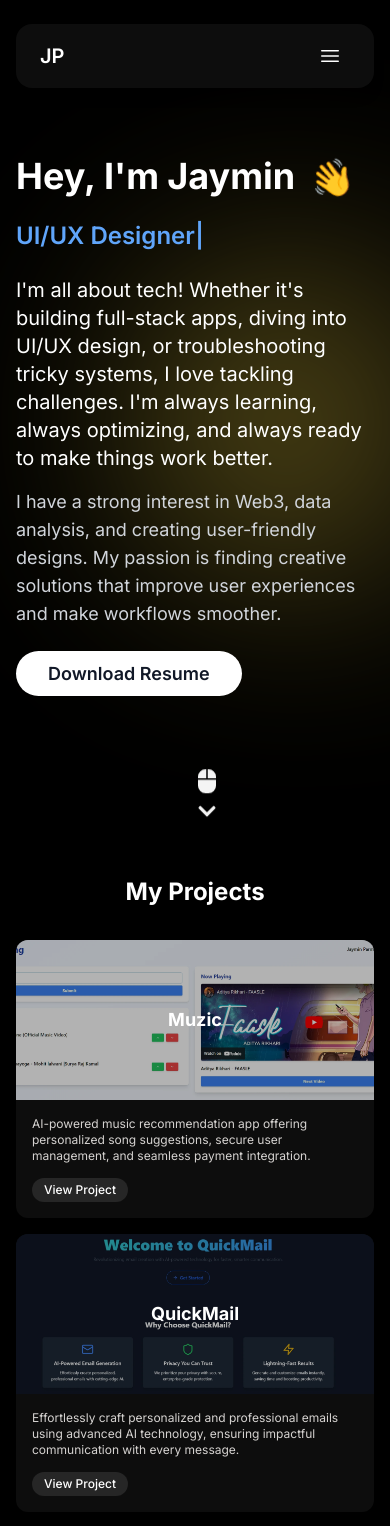
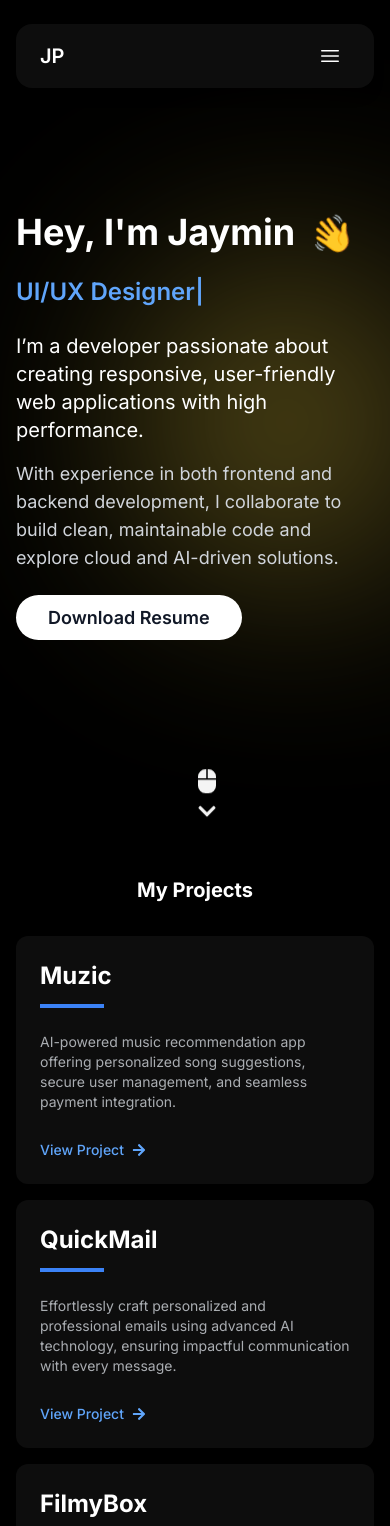
Before and after one commit to JayminSenpai2884/Jaymin_Portfolio, a React (Vite) app: page / in a window 390 px wide. Shown: the top 1526 px of the page. Built offline with nearby package versions, Linux system fonts and the light colour scheme.

Commit message:
Enhance Projects component with advanced animations and improved design

```diff
--- a/src/components/Projects.jsx
+++ b/src/components/Projects.jsx
@@ -1,6 +1,7 @@
 import React from 'react'
 import { motion } from 'framer-motion'
 import { PROJECTS } from '../constants'
+import { FaExternalLinkAlt, FaArrowRight } from 'react-icons/fa'
 
 const projectVariant = {
     hidden: { opacity: 0, y: 20 },
@@ -36,48 +37,103 @@ const BentoGrid = ({ children, className }) => (
 const BentoGridItem = ({ project, className }) => (
   <motion.div
     variants={projectVariant}
-    className={`group bg-white/5 backdrop-blur-lg rounded-xl overflow-hidden shadow-lg ${className}`}
+    className={`group bg-white/5 backdrop-blur-lg rounded-xl overflow-hidden shadow-lg hover:shadow-blue-500/20 transition-all duration-500 ${className}`}
     initial={{ opacity: 0, y: 20 }}
     whileInView={{ opacity: 1, y: 0 }}
     viewport={{ amount: 0.3 }}
     transition={{ duration: 0.5, type: "spring", stiffness: 50 }}
+    whileHover={{
+      y: -5,
+      transition: { duration: 0.3 }
+    }}
   >
-    <div className='relative overflow-hidden'>
-      <img
-        src={project.image}
-        alt={project.name}
-        className='w-full h-40 sm:h-48 object-cover transition-all duration-300 group-hover:brightness-110 group-hover:scale-105'
-      />
-      <div className='absolute top-0 left-0 w-full h-full bg-black/30 flex items-center justify-center transition-opacity duration-300 group-hover:opacity-0'>
-        <h3 className='text-lg sm:text-xl font-bold text-white text-center px-4'>
+    <div className='p-6 h-full flex flex-col'>
+      {/* Project Name with Animation */}
+      <motion.div
+        className='mb-6'
+        initial={{ x: 0 }}
+        whileHover={{ x: 5 }}
+        transition={{ duration: 0.3 }}
+      >
+        <motion.h3
+          className='text-2xl md:text-3xl font-bold text-white group-hover:text-blue-400 transition-colors duration-300'
+          initial={{ scale: 1 }}
+          whileHover={{ scale: 1.02 }}
+          transition={{ duration: 0.2 }}
+        >
           {project.name}
-        </h3>
-      </div>
-    </div>
-    <div className='p-4 sm:p-6'>
-      <p className='text-xs sm:text-sm text-stone-300 mb-3 sm:mb-4'>
+        </motion.h3>
+        <motion.div
+          className='w-16 h-1 bg-blue-500 mt-3'
+          initial={{ width: "4rem" }}
+          whileHover={{ width: "6rem" }}
+          transition={{ duration: 0.3 }}
+        />
+      </motion.div>
+
+      {/* Project Description */}
+      <motion.p
+        className='text-sm md:text-base text-gray-300 mb-6 flex-grow'
+        initial={{ opacity: 0.8 }}
+        whileHover={{ opacity: 1 }}
+        transition={{ duration: 0.3 }}
+      >
         {project.description}
-      </p>
+      </motion.p>
+
+      {/* Technologies */}
       {project.technologies && (
-        <div className='flex flex-wrap gap-1 sm:gap-2 mb-3 sm:mb-4'>
+        <div className='flex flex-wrap gap-2 mb-4'>
           {project.technologies.map((tech, techIndex) => (
-            <span key={techIndex} className='bg-white/10 text-stone-300 px-2 py-1 rounded-full text-xs'>
+            <motion.span
+              key={techIndex}
+              className='bg-white/10 text-stone-300 px-3 py-1 rounded-full text-xs'
+              whileHover={{
+                backgroundColor: "rgba(255, 255, 255, 0.2)",
+                color: "#ffffff",
+                scale: 1.05
+              }}
+              transition={{ duration: 0.2 }}
+            >
               {tech}
-            </span>
+            </motion.span>
           ))}
         </div>
       )}
+
+      {/* Link Button */}
       {project.link && (
-        <a
+        <motion.a
           href={project.link}
           target="_blank"
           rel="noopener noreferrer"
-          className='inline-block bg-white/10 hover:bg-white/20 text-white px-3 sm:px-4 py-1 sm:py-2 rounded-full transition duration-300 text-xs sm:text-sm font-medium'
+          className='inline-flex items-center gap-2 text-blue-400 font-medium mt-auto group/link'
+          whileHover={{ x: 3 }}
+          transition={{ duration: 0.2 }}
         >
-          View Project
-        </a>
+          <span className="text-sm md:text-base">View Project</span>
+          <motion.span
+            initial={{ x: 0 }}
+          >
+            <FaArrowRight size={14} />
+          </motion.span>
+        </motion.a>
       )}
     </div>
+
+    {/* Animated Border Effect */}
+    <div className="absolute inset-0 border border-blue-500/0 group-hover:border-blue-500/30 rounded-xl transition-all duration-500" />
+
+    {/* Animated Glow Effect */}
+    <motion.div
+      className="absolute -inset-0.5 bg-gradient-to-r from-blue-600 to-indigo-600 rounded-xl opacity-0 group-hover:opacity-20 blur-xl transition-all duration-500"
+      initial={{ opacity: 0 }}
+      whileHover={{ opacity: 0.1}}
+      transition={{ duration: 0.2 }}
+    />
+
+    {/* Bottom Accent Line */}
+    <div className="h-1 bg-gradient-to-r from-blue-600 via-indigo-500 to-purple-600 w-0 group-hover:w-full transition-all duration-700 ease-out" />
   </motion.div>
 )
 
@@ -85,15 +141,22 @@ const Projects = () => {
     return (
         <section id='projects' className='py-8 sm:py-12 md:py-20 lg:py-24'>
             <div className='container mx-auto px-4 sm:px-6 md:px-8'>
-                <motion.h2
-                    className='text-2xl sm:text-3xl md:text-4xl lg:text-5xl font-bold text-center mb-8 sm:mb-12 md:mb-16 lg:mb-20 text-white'
-                    initial={{ opacity: 0, y: -20 }}
-                    whileInView={{ opacity: 1, y: 0 }}
-                    viewport={{ amount: 0.5 }}
-                    transition={{ duration: 0.5 }}
+                <motion.div
+                    initial={{ opacity: 0 }}
+                    whileInView={{ opacity: 1 }}
+                    viewport={{ amount: 0.2 }}
+                    transition={{ duration: 0.7 }}
                 >
-                    My Projects
-                </motion.h2>
+                    <motion.h2
+                        className='text-xl sm:text-3xl md:text-4xl lg:text-5xl font-bold text-center mb-8 sm:mb-12 md:mb-16 lg:mb-20 text-white'
+                        initial={{ opacity: 0, y: -20 }}
+                        whileInView={{ opacity: 1, y: 0 }}
+                        viewport={{ amount: 0.5 }}
+                        transition={{ duration: 0.5 }}
+                    >
+                        My Projects</motion.h2>
+
+                </motion.div>
                 <BentoGrid>
                     {PROJECTS.map((project, index) => (
                         <BentoGridItem
--- a/src/constants/index.js
+++ b/src/constants/index.js
@@ -15,9 +15,9 @@ export const LINKS = [
 export const HERO_CONTENT = {
   greeting: "Hey, I'm Jaymin ",
   introduction:
-    "I'm all about tech! Whether it's building full-stack apps, diving into UI/UX design, or troubleshooting tricky systems, I love tackling challenges. I'm always learning, always optimizing, and always ready to make things work better.",
+    "I’m a developer passionate about creating responsive, user-friendly web applications with high performance.",
   description:
-    "I have a strong interest in Web3, data analysis, and creating user-friendly designs. My passion is finding creative solutions that improve user experiences and make workflows smoother.",
+    "With experience in both frontend and backend development, I collaborate to build clean, maintainable code and explore cloud and AI-driven solutions.",
   resumeLinkText: "Download Resume",
   resumeLink: "/resume.pdf",
 };
```
